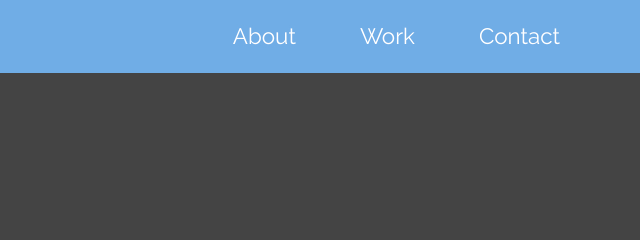
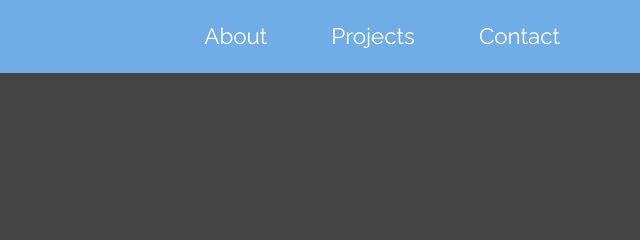
Before and after one commit to lorzanojeuz/lorzanojeuz.github.io, a plain HTML site: page index.html in a window 1280 px wide. Shown: the top 240 px of the page, 640-1280 px from the left. Drawn offline with Linux system fonts and the light colour scheme.

Commit message:
Update index.html

```diff
--- a/index.html
+++ b/index.html
@@ -15,7 +15,7 @@
     <nav id="navbar">
       <ul>
         <li><a href="#about">About</a></li>
-        <li><a href="#project">Work</a></li>
+        <li><a href="#project">Projects</a></li>
         <li><a href="#contact">Contact</a></li>
       </ul>
     </nav>
```
